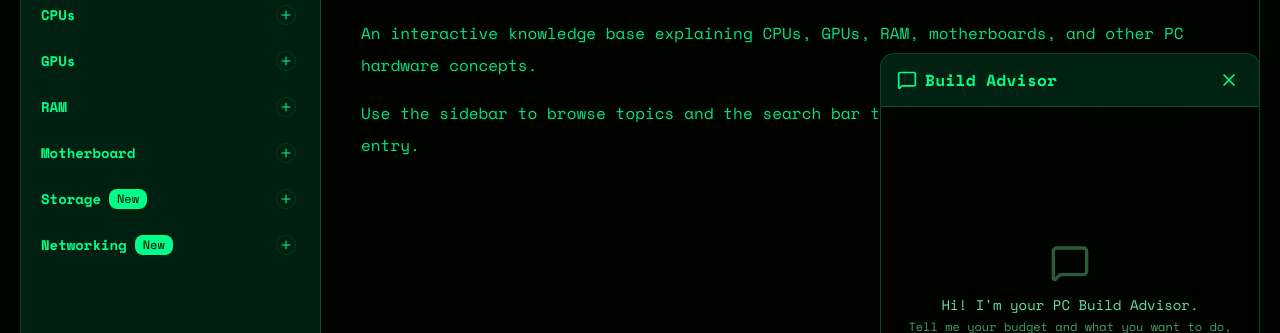
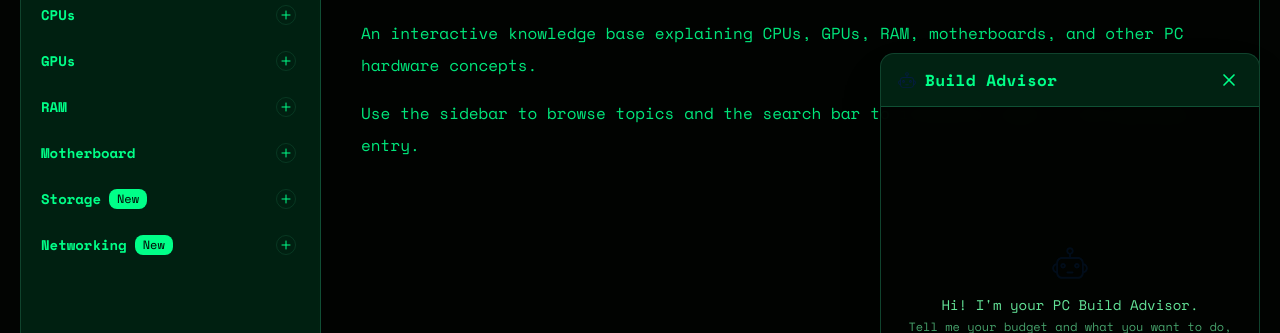
Before and after one commit to Caust2c/bitwarssite, a Next.js app: page / in a window 1280 px wide. Both pictures are taken after a click on the button "Open chat". Shown: the part 227-560 px from the top of the page. Built offline with nearby package versions, Linux system fonts and the light colour scheme.

Commit message:
changed chatbot logo to robot svg

```diff
--- a/components/ui/chat-widget.tsx
+++ b/components/ui/chat-widget.tsx
@@ -1,7 +1,8 @@
 "use client"
 
 import * as React from "react"
-import { MessageSquare, Send, X, Loader2 } from "lucide-react"
+import Image from "next/image"
+import { Send, X, Loader2 } from "lucide-react"
 
 import { cn } from "@/lib/utils"
 
@@ -9,6 +10,8 @@ type Message = {
   role: "user" | "assistant"
   content: string
 }
+
+const ROBOT_ICON_SRC = "/assets/1492719128-robot_83633.svg"
 
 export function ChatWidget() {
   const [isOpen, setIsOpen] = React.useState(false)
@@ -86,7 +89,7 @@ export function ChatWidget() {
           className="fixed right-5 bottom-5 z-[100] flex h-14 w-14 items-center justify-center rounded-full border border-border/60 bg-accent/90 text-background shadow-lg transition-all duration-300 hover:scale-105 hover:bg-accent"
           aria-label="Open chat"
         >
-          <MessageSquare className="h-6 w-6" />
+          <Image src={ROBOT_ICON_SRC} alt="Chatbot" width={24} height={24} className="h-6 w-6" />
         </button>
       )}
 
@@ -96,7 +99,7 @@ export function ChatWidget() {
           {/* Header */}
           <div className="flex shrink-0 items-center justify-between border-b border-border/60 bg-accent/12 px-4 py-3">
             <div className="flex items-center gap-2">
-              <MessageSquare className="h-5 w-5 text-accent" />
+              <Image src={ROBOT_ICON_SRC} alt="Chatbot" width={20} height={20} className="h-5 w-5" />
               <span className="font-semibold tracking-wide">Build Advisor</span>
             </div>
             <button
@@ -113,7 +116,7 @@ export function ChatWidget() {
           <div className="themed-scrollbar flex-1 space-y-3 overflow-y-auto p-4">
             {messages.length === 0 && (
               <div className="flex h-full flex-col items-center justify-center text-center text-muted-foreground">
-                <MessageSquare className="mb-3 h-10 w-10 opacity-40" />
+                <Image src={ROBOT_ICON_SRC} alt="Chatbot" width={40} height={40} className="mb-3 h-10 w-10 opacity-40" />
                 <p className="text-sm">Hi! I&apos;m your PC Build Advisor.</p>
                 <p className="mt-1 text-xs opacity-70">
                   Tell me your budget and what you want to do, and I&apos;ll help you pick components.
```
Also changed, not shown: public/assets/1492719128-robot_83633.svg (added).
